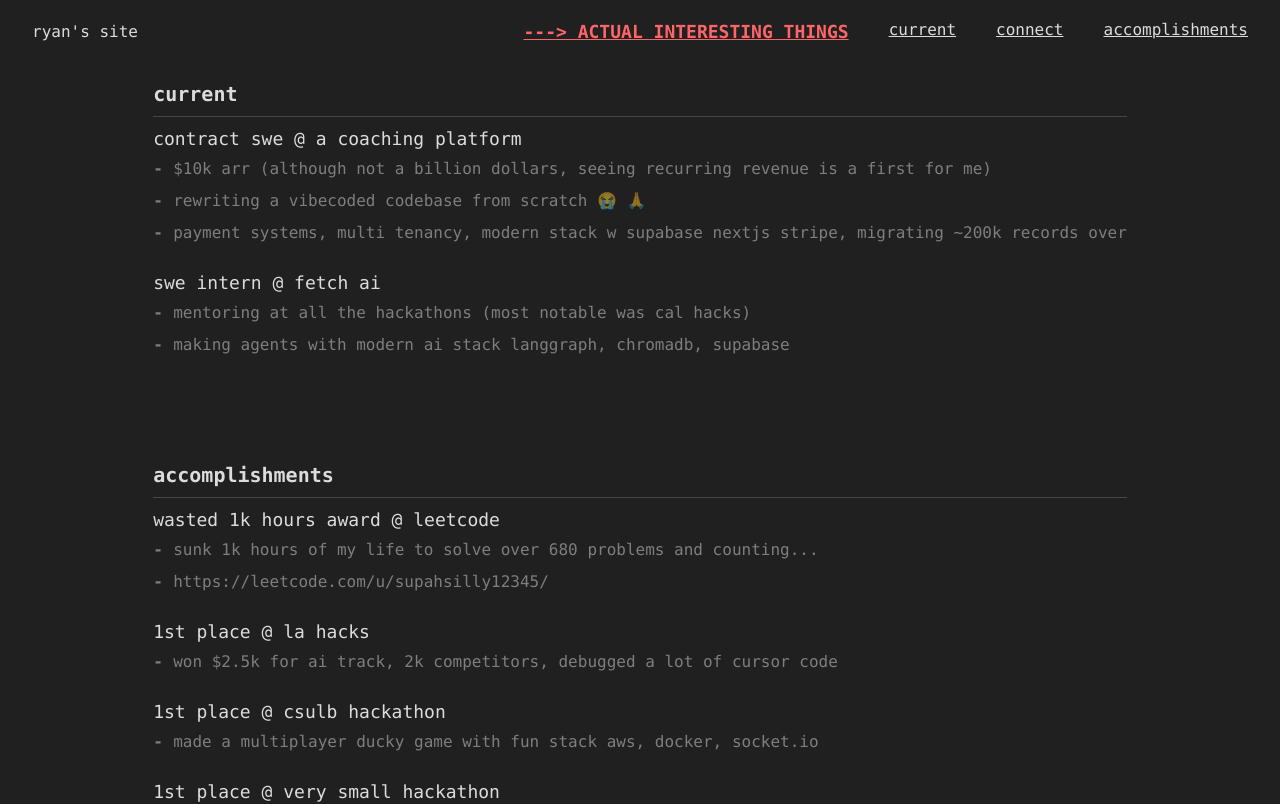
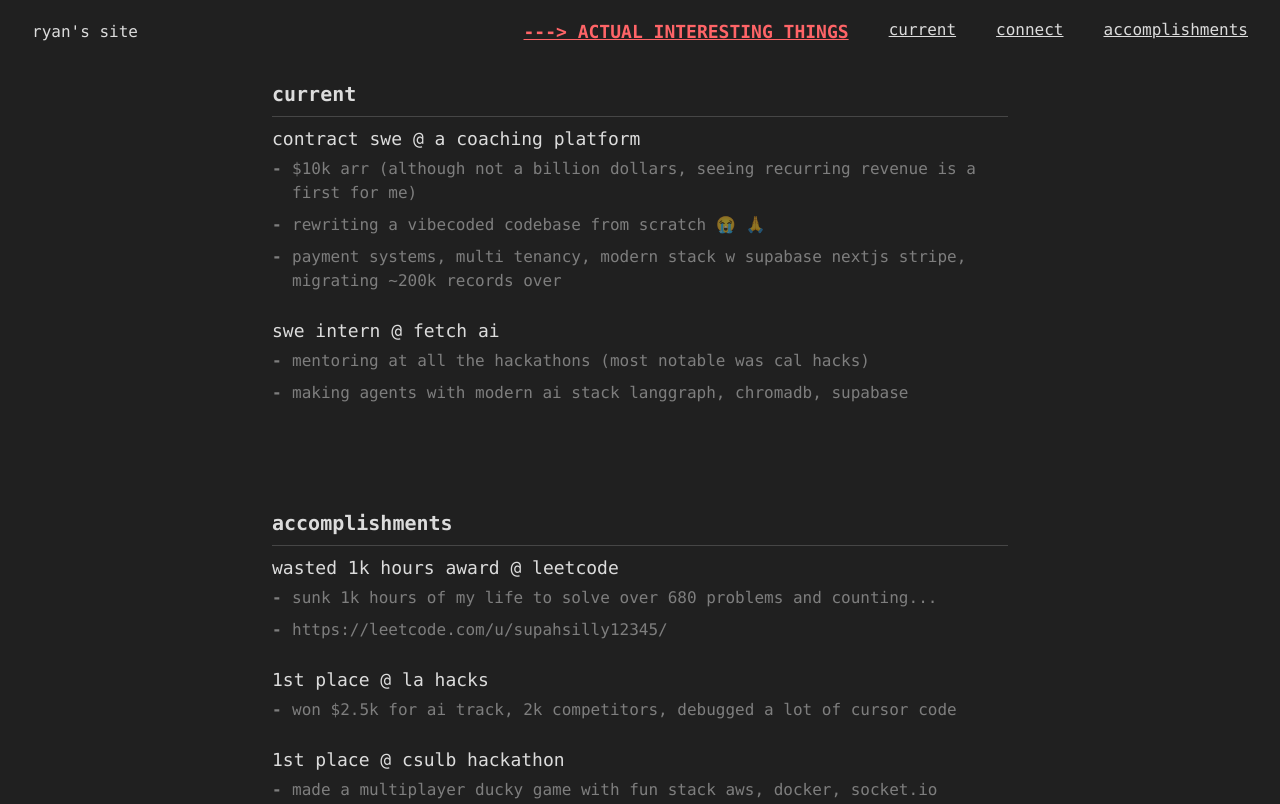
Before and after one commit to harvest7777/personal-site, a Next.js app: page / in a window 1280 px wide. Shown: the top 804 px of the page. Built offline with nearby package versions, Linux system fonts and the light colour scheme.

Commit message:
screen width

```diff
--- a/app/globals.css
+++ b/app/globals.css
@@ -17,8 +17,11 @@
   color: var(--foreground);
   font-family: "SF Mono", Menlo, Monaco, "Courier New", monospace;
   margin: 0;
-  padding: env(safe-area-inset-top) env(safe-area-inset-right)
-    env(safe-area-inset-bottom) env(safe-area-inset-left);
+}
+html,
+body {
+  margin: 0;
+  padding-bottom: env(safe-area-inset-bottom);
 }
 
 ul {
--- a/app/layout.tsx
+++ b/app/layout.tsx
@@ -24,7 +24,7 @@
         className={`${geistMono.variable} antialiased flex flex-col items-center justify-center overflow-auto mb-96`}
       >
         <Tabs></Tabs>
-        <main className="p-4">{children}</main>
+        <main className="p-4 w-full max-w-screen-md">{children}</main>
       </body>
     </html>
   );
--- a/app/page.tsx
+++ b/app/page.tsx
@@ -4,7 +4,7 @@
 
 export default function Home() {
   return (
-    <div className="flex flex-col gap-y-24 w-fit items-center justify-center align-middle">
+    <div className="flex flex-col gap-y-24 w-full items-center justify-center align-middle">
       <SectionsContainer heading="current" id="current">
         <BulletedParagraph title="contract swe @ a coaching platform">
           <ul>
```
